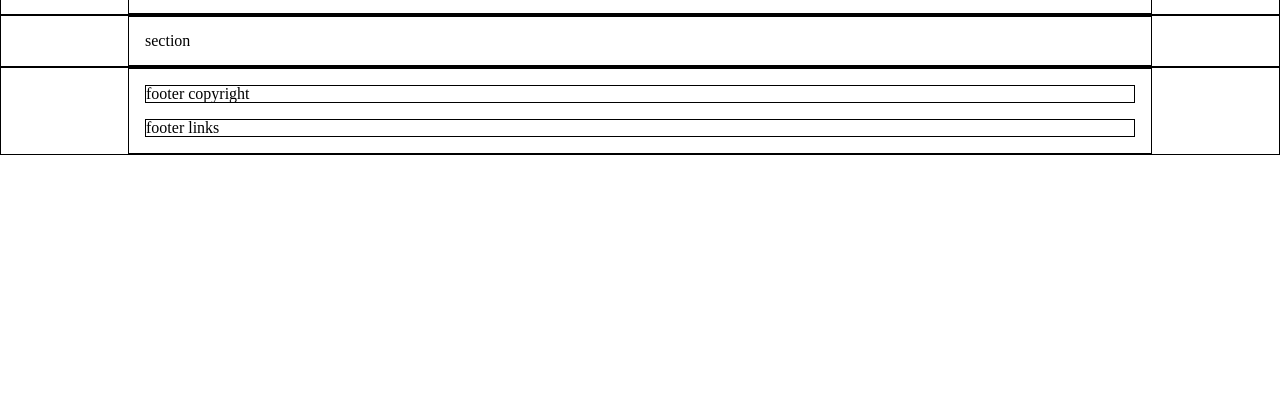
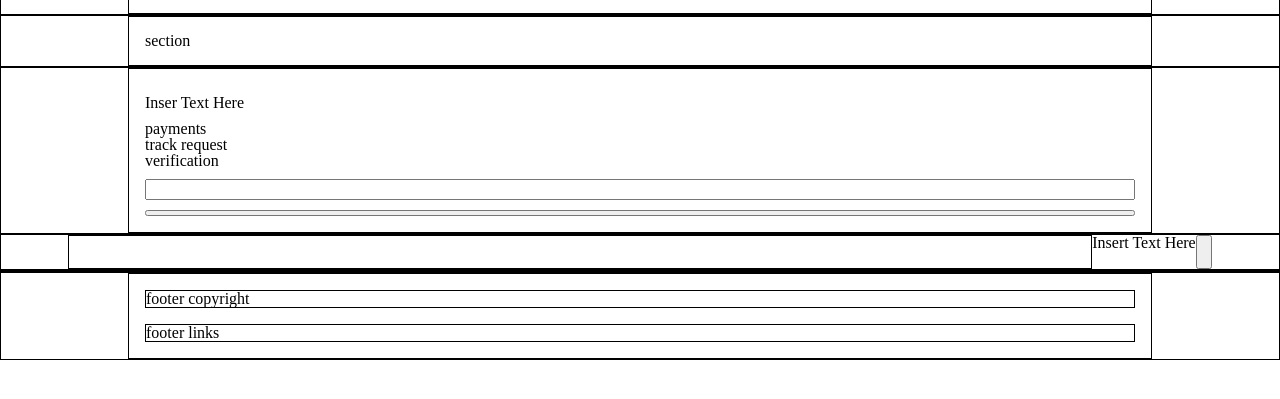
Before and after one commit to MrDoga/assignment_01, a plain HTML site: page index.html in a window 1280 px wide. Shown: the part 117-516 px from the top of the page. Drawn offline with Linux system fonts and the light colour scheme.

Commit message:
added layout for remaining section

```diff
--- a/index.html
+++ b/index.html
@@ -34,9 +34,40 @@
                 section
             </div>
         </section>
+
+        <section class="payment max-width-container border">
+            <div class="section-grid max-width border">
+                <h2 class="payment__heading"></h2>
+                <p>Inser Text Here</p>
+                <ul class="payment__imp-links">
+                    <li>payments</li>
+                    <li>track request</li>
+                    <li>verification</li>
+                </ul>
+                <input class="payment__search-bar" type="text">
+                <button class="payment__submit-btn"></button>
+            </div>
+        </section>
+
+        <section class="learn-more max-width-container border">
+            <div class="section-grid max-width border"></div>
+                <h2 class="learn-more__heading"></h2>
+                <p>Insert Text Here</p>
+                <div class="learn-more__card"></div>
+                <div class="learn-more__card"></div>
+                <div class="learn-more__card"></div>
+                <div class="learn-more__card"></div>
+                <div class="learn-more__card"></div>
+                <button class="learn-more__button"></button>
+            </div>
+
+        </section>
+
+        <section class="quick-links max-width-container border"></section>
     </main>
     <footer class="global-footer max-width-container border">
         <div class="global-footer__grid max-width border">
+
             <p class="global-footer__copyright border"> footer copyright</p>
             <ul class="global-footer__links border"> footer links</ul>
         </div>
```
